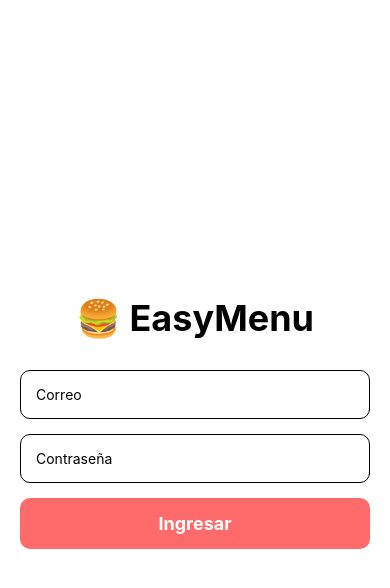
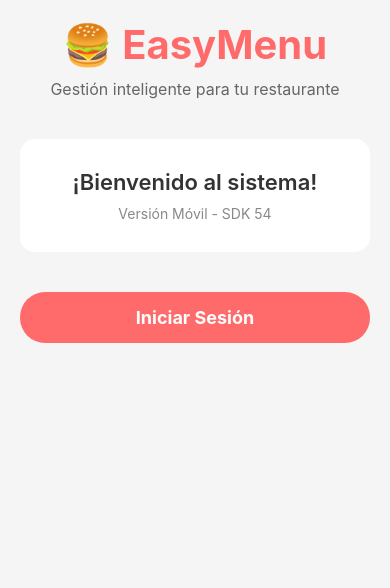
Before and after one commit to darciabrian-commits/EasyMenu_Mobile, a React Native app: screen / in a window 390 px wide. Shown: the top 588 px of the page. Built offline with nearby package versions, Linux system fonts and the light colour scheme.

Commit message:
Reina (navegacion): conectar bienvenida login y dashboard por rol

```diff
--- a/App.js
+++ b/App.js
@@ -1,32 +1,60 @@
 import React, { useState } from 'react';
 import { View, Text, TouchableOpacity, StyleSheet } from 'react-native';
+import BienvenidaScreen from './components/BienvenidaScreen';
 import LoginScreen from './components/LoginScreen';
 import PlatillosScreen from './components/PlatillosScreen';
-import PedidosScreen from './components/PedidosScreen';
+import { apiService } from './services/api';
 
 export default function App() {
-  const [screen, setScreen] = useState('login');
+  const [screen, setScreen] = useState('bienvenida');
+  const [session, setSession] = useState(null);
 
-  if (screen === 'login') return <LoginScreen onLoginSuccess={() => setScreen('dashboard')} />;
+  const handleLoginSuccess = (loginResponse) => {
+    setSession(loginResponse);
+    setScreen('dashboard');
+  };
 
-  if (screen === 'dashboard') {
-    return (
-      <View style={styles.container}>
-        <Text style={styles.title}>Panel Principal</Text>
-        <TouchableOpacity style={styles.btn} onPress={() => setScreen('platillos')}><Text style={styles.txt}>1. CRUD Platillos</Text></TouchableOpacity>
-        <TouchableOpacity style={styles.btn} onPress={() => setScreen('pedidos')}><Text style={styles.txt}>2. CRUD Pedidos</Text></TouchableOpacity>
-        <TouchableOpacity style={[styles.btn, {backgroundColor: 'red'}]} onPress={() => setScreen('login')}><Text style={styles.txt}>Cerrar Sesión</Text></TouchableOpacity>
-      </View>
-    );
+  const handleLogout = () => {
+    apiService.logout();
+    setSession(null);
+    setScreen('login');
+  };
+
+  if (screen === 'bienvenida') {
+    return <BienvenidaScreen onStart={() => setScreen('login')} />;
   }
 
-  if (screen === 'platillos') return <PlatillosScreen onBack={() => setScreen('dashboard')} />;
-  if (screen === 'pedidos') return <PedidosScreen onBack={() => setScreen('dashboard')} />;
+  if (screen === 'login') {
+    return <LoginScreen onLoginSuccess={handleLoginSuccess} />;
+  }
+
+  if (screen === 'productos') {
+    return <PlatillosScreen onBack={() => setScreen('dashboard')} />;
+  }
+
+  return (
+    <View style={styles.container}>
+      <Text style={styles.title}>Panel Principal</Text>
+      <Text style={styles.role}>Rol: {session?.rol || 'SIN ROL'}</Text>
+
+      {session?.rol === 'ADMINISTRADOR' && (
+        <TouchableOpacity style={styles.btn} onPress={() => setScreen('productos')}>
+          <Text style={styles.txt}>CRUD de Productos</Text>
+        </TouchableOpacity>
+      )}
+
+      <TouchableOpacity style={styles.logoutBtn} onPress={handleLogout}>
+        <Text style={styles.txt}>Cerrar Sesión</Text>
+      </TouchableOpacity>
+    </View>
+  );
 }
 
 const styles = StyleSheet.create({
-  container: { flex: 1, justifyContent: 'center', padding: 20 },
-  title: { fontSize: 24, fontWeight: 'bold', marginBottom: 30, textAlign: 'center' },
+  container: { flex: 1, justifyContent: 'center', padding: 20, backgroundColor: '#f8f9fa' },
+  title: { fontSize: 24, fontWeight: 'bold', marginBottom: 8, textAlign: 'center' },
+  role: { textAlign: 'center', color: '#666', marginBottom: 30 },
   btn: { backgroundColor: '#007bff', padding: 15, borderRadius: 10, marginBottom: 15 },
-  txt: { color: 'white', textAlign: 'center', fontWeight: 'bold' }
+  logoutBtn: { backgroundColor: '#dc3545', padding: 15, borderRadius: 10, marginBottom: 15 },
+  txt: { color: 'white', textAlign: 'center', fontWeight: 'bold' },
 });
```
